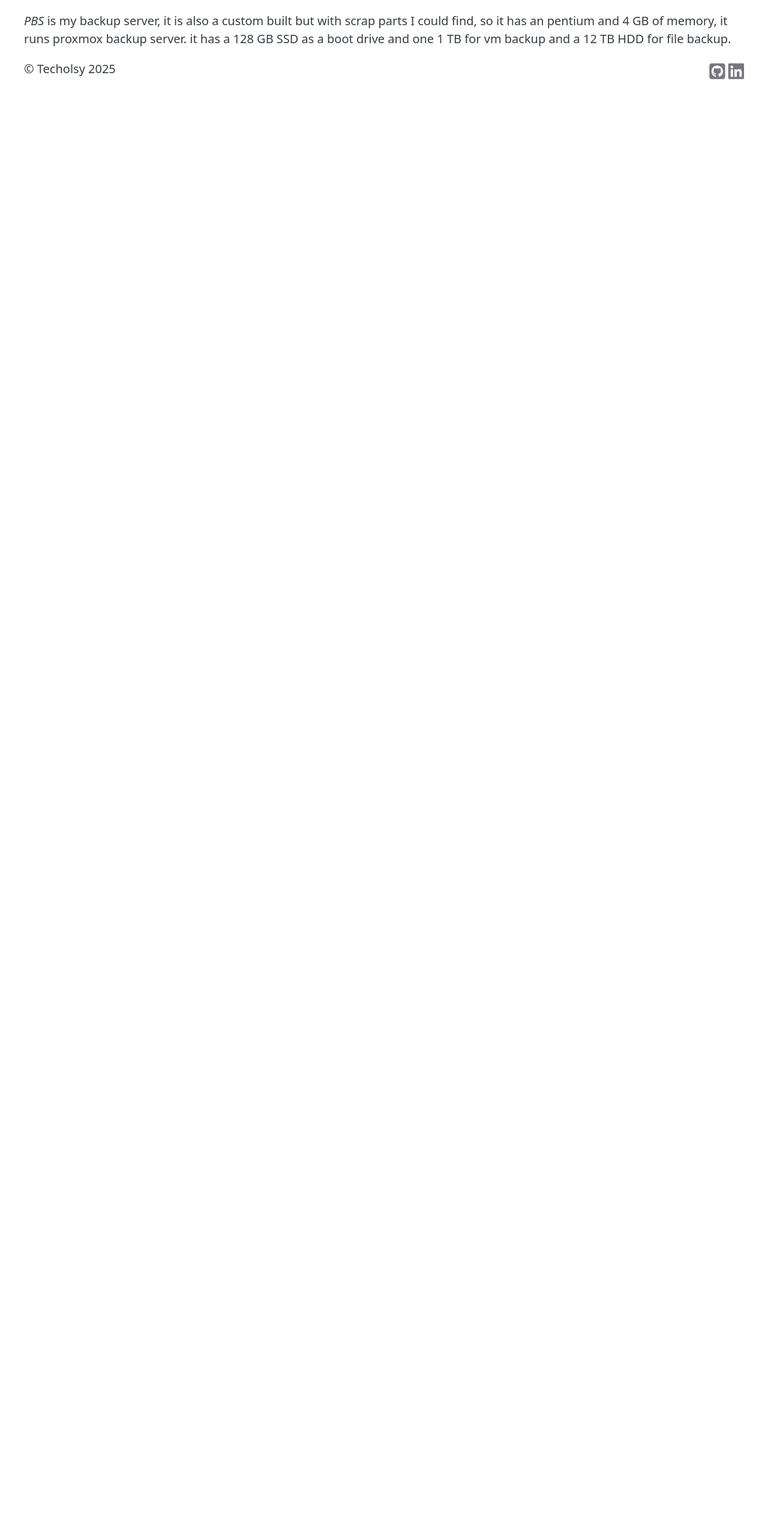
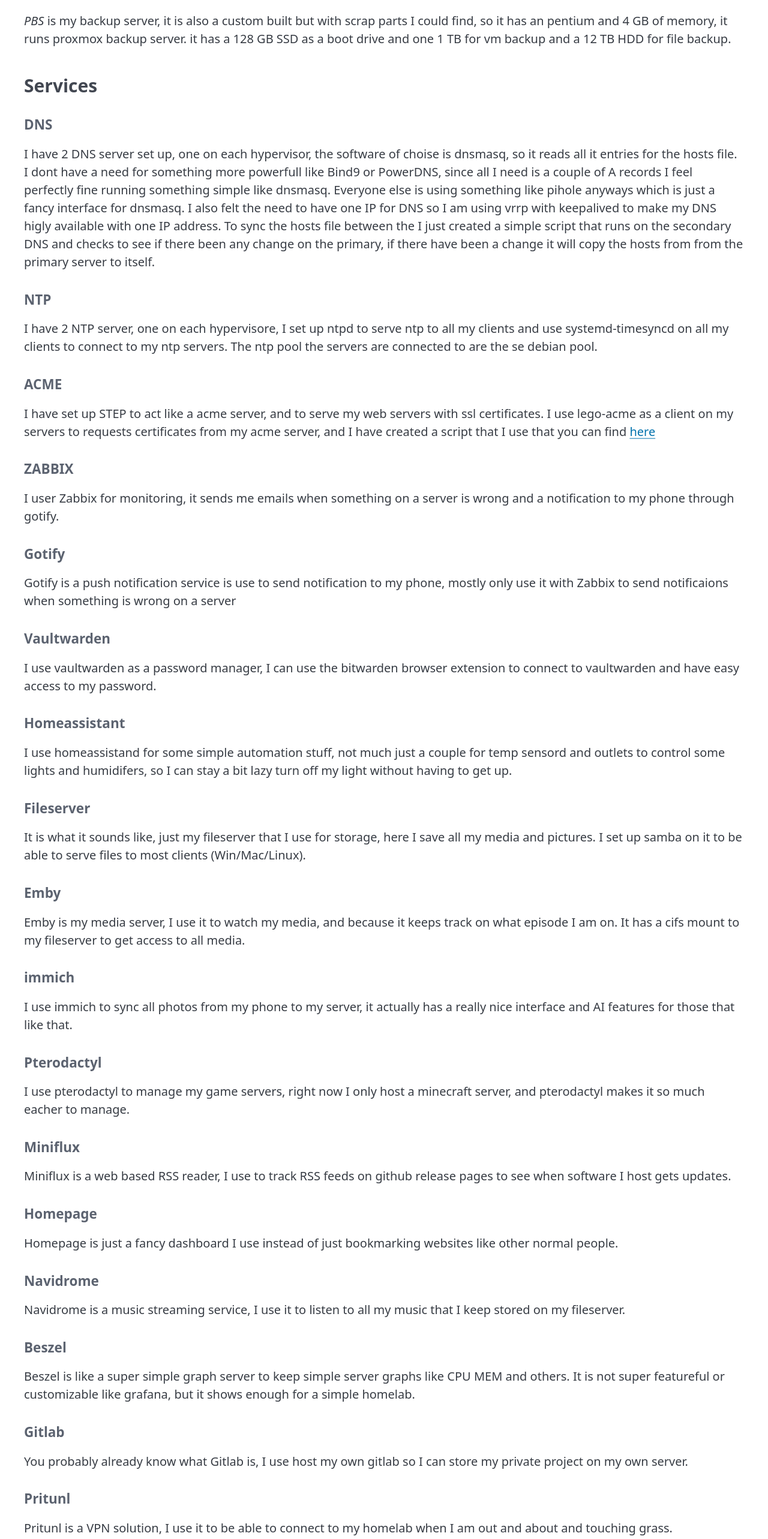
Before and after one commit to techolsy/techolsy-website, a SvelteKit app: page /homelab in a window 1280 px wide. Shown: the part 1080-3646 px from the top of the page at 60% size. Before the commit the page ends 1230 px from the top, so only its background shows below. Built offline with nearby package versions, Linux system fonts and the light colour scheme.

Commit message:
Services.svelte: Added services section

```diff
--- a/src/routes/homelab/+page.svelte
+++ b/src/routes/homelab/+page.svelte
@@ -1,6 +1,7 @@
 <script>
   import Networking from './Networking.svelte';
   import Servers from './Servers.svelte';
+  import Services from './Services.svelte';
 </script>
 
 <svelte:head>
@@ -12,3 +13,4 @@
 
 <Networking />
 <Servers />
+<Services />
--- /dev/null
+++ b/src/routes/homelab/Services.svelte
@@ -0,0 +1,123 @@
+<h3>Services</h3>
+
+<h5>DNS</h5>
+
+<p>
+  I have 2 DNS server set up, one on each hypervisor, the software of choise is dnsmasq, so it reads all it entries for
+  the hosts file. I dont have a need for something more powerfull like Bind9 or PowerDNS, since all I need is a couple
+  of A records I feel perfectly fine running something simple like dnsmasq. Everyone else is using something like pihole
+  anyways which is just a fancy interface for dnsmasq. I also felt the need to have one IP for DNS so I am using
+  vrrp with keepalived to make my DNS higly available with one IP address. To sync the hosts file between the I just
+  created a simple script that runs on the secondary DNS and checks to see if there been any change on the primary,
+  if there have been a change it will copy the hosts from from the primary server to itself.
+</p>
+
+<h5>NTP</h5>
+
+<p>
+  I have 2 NTP server, one on each hypervisore, I set up ntpd to serve ntp to all my clients and use systemd-timesyncd
+  on all my clients to connect to my ntp servers. The ntp pool the servers are connected to are the se debian pool.
+</p>
+
+<h5>ACME</h5>
+
+<p>
+  I have set up STEP to act like a acme server, and to serve my web servers with ssl certificates. I use lego-acme as
+  a client on my servers to requests certificates from my acme server, and I have created a script that I use that you
+  can find <a href="https://github.com/techolsy/bash-scripts/tree/main/lego-wrapper" target="_blank">here</a>
+</p>
+
+<h5>ZABBIX</h5>
+
+<p>
+  I user Zabbix for monitoring, it sends me emails when something on a server is wrong and a notification to my phone
+  through gotify.
+</p>
+
+<h5>Gotify</h5>
+
+<p>
+  Gotify is a push notification service is use to send notification to my phone, mostly only use it with Zabbix
+  to send notificaions when something is wrong on a server
+</p>
+
+<h5>Vaultwarden</h5>
+
+<p>
+  I use vaultwarden as a password manager, I can use the bitwarden browser extension to connect to vaultwarden
+  and have easy access to my password.
+</p>
+
+<h5>Homeassistant</h5>
+
+<p>
+  I use homeassistand for some simple automation stuff, not much just a couple for temp sensord and outlets to control
+  some lights and humidifers, so I can stay a bit lazy turn off my light without having to get up.
+</p>
+
+<h5>Fileserver</h5>
+
+<p>
+  It is what it sounds like, just my fileserver that I use for storage, here I save all my media and pictures.
+  I set up samba on it to be able to serve files to most clients (Win/Mac/Linux).
+</p>
+
+<h5>Emby</h5>
+
+<p>
+  Emby is my media server, I use it to watch my media, and because it keeps track on what episode I am on.
+  It has a cifs mount to my fileserver to get access to all media.
+</p>
+
+<h5>immich</h5>
+
+<p>
+  I use immich to sync all photos from my phone to my server, it actually has a really nice interface and
+  AI features for those that like that.
+</p>
+
+<h5>Pterodactyl</h5>
+
+<p>
+  I use pterodactyl to manage my game servers, right now I only host a minecraft server, and pterodactyl
+  makes it so much eacher to manage.
+</p>
+
+<h5>Miniflux</h5>
+
+<p>
+  Miniflux is a web based RSS reader, I use to track RSS feeds on github release pages to see when software I
+  host gets updates.
+</p>
+
+<h5>Homepage</h5>
+
+<p>
+  Homepage is just a fancy dashboard I use instead of just bookmarking websites like other normal people.
+</p>
+
+<h5>Navidrome</h5>
+
+<p>
+  Navidrome is a music streaming service, I use it to listen to all my music that I keep stored on my fileserver.
+</p>
+
+<h5>Beszel</h5>
+
+<p>
+  Beszel is like a super simple graph server to keep simple server graphs like CPU MEM and others. It is not super
+  featureful or customizable like grafana, but it shows enough for a simple homelab.
+</p>
+
+<h5>Gitlab</h5>
+
+<p>
+  You probably already know what Gitlab is, I use host my own gitlab so I can store my private project on my own
+  server.
+</p>
+
+<h5>Pritunl</h5>
+
+<p>
+  Pritunl is a VPN solution, I use it to be able to connect to my homelab when I am out and about and touching grass.
+</p>
```
